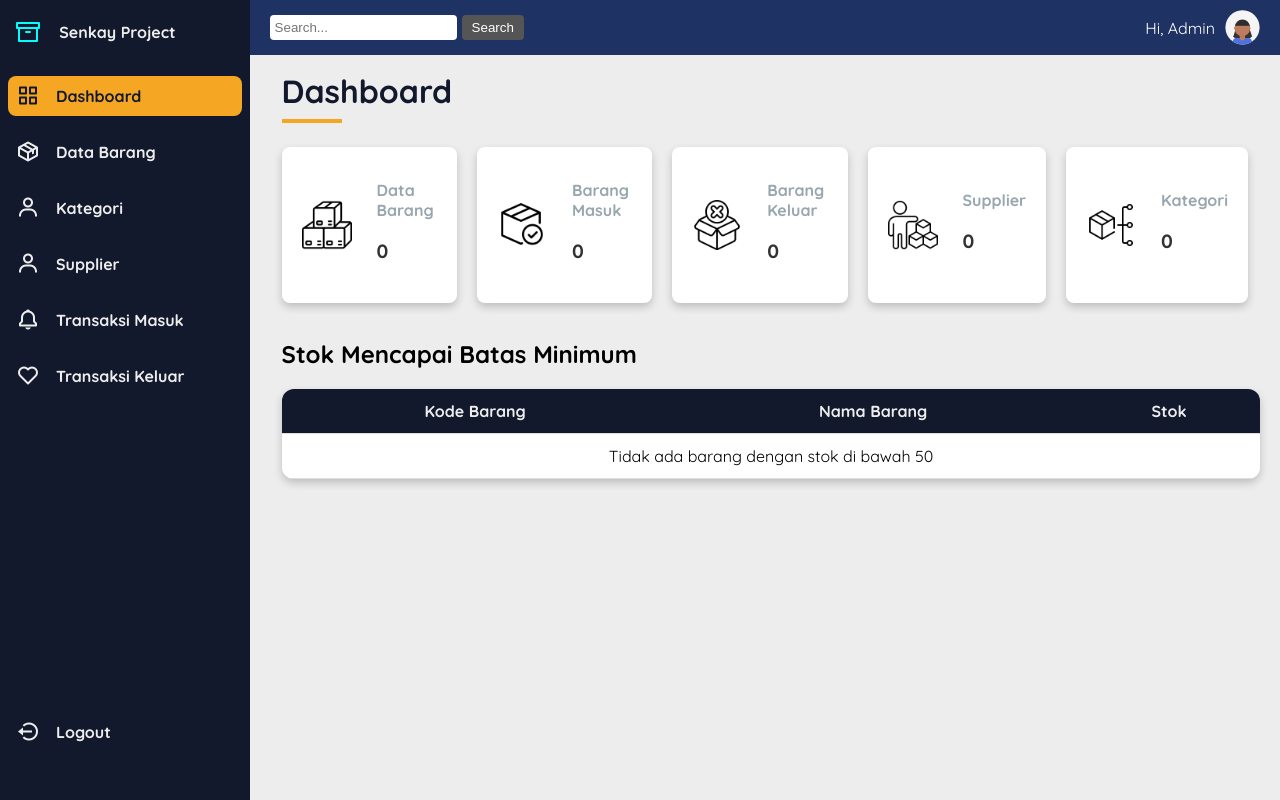
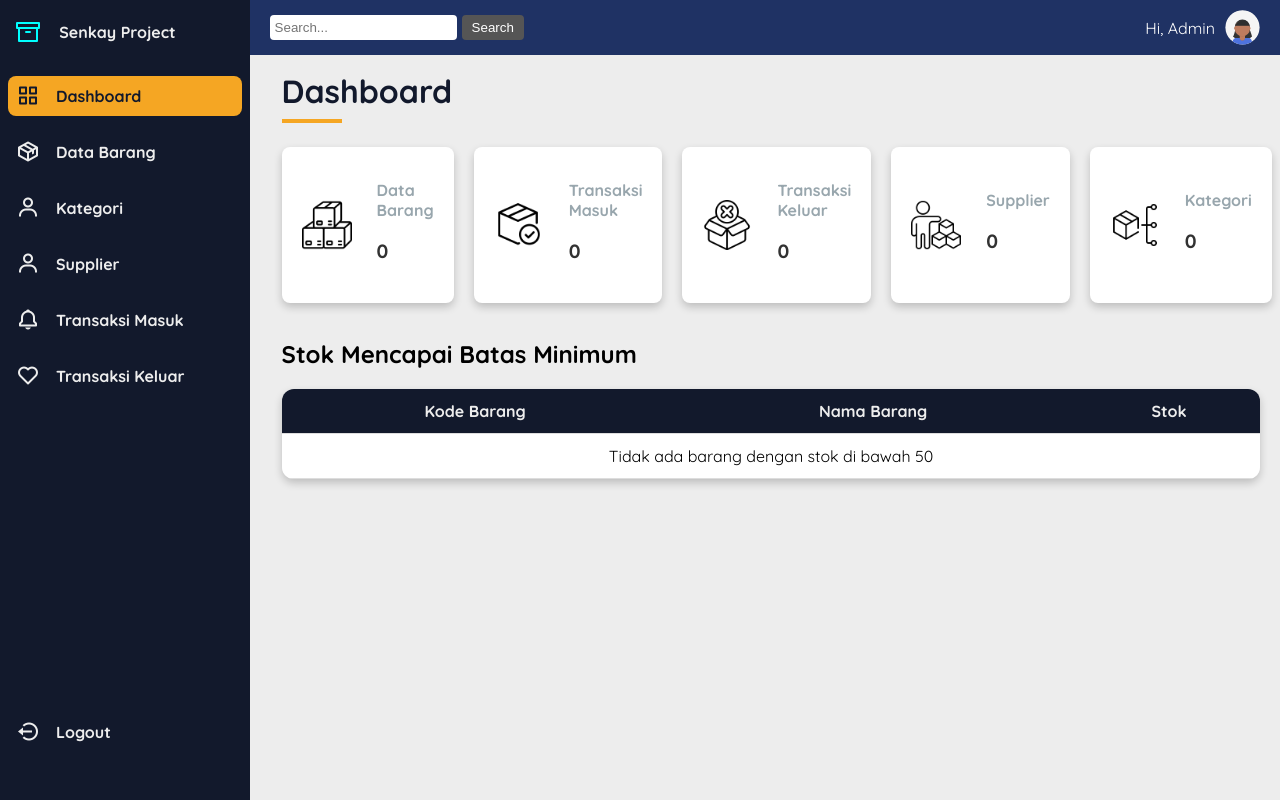
Before and after one commit to bryynnds/Senkay-Project, a Flask app: page / in a window 1280 px wide. Run offline with Flask 3, Linux system fonts and the light colour scheme.

Commit message:
Fix dashboard.html dan BarangMasukController.py

```diff
--- a/app/templates/dashboard.html
+++ b/app/templates/dashboard.html
@@ -17,14 +17,14 @@
         <div class="data-box">
             <img src="{{ url_for('static', filename='images/ready-stock.png') }}" alt="data-icon" class="data-icon">
             <div class="data-text">
-                <h2>Barang Masuk</h2>
+                <h2>Transaksi Masuk</h2>
                 <p>{{ total_barang_masuk }}</p>
             </div>
         </div>
         <div class="data-box">
             <img src="{{ url_for('static', filename='images/out-of-stock.png') }}" alt="data-icon" class="data-icon">
             <div class="data-text">
-                <h2>Barang Keluar</h2>
+                <h2>Transaksi Keluar</h2>
                 <p>{{ total_barang_keluar }}</p>
             </div>
         </div>
```
Also changed, not shown: app/controller/BarangMasukController.py (line endings or trailing spaces).
